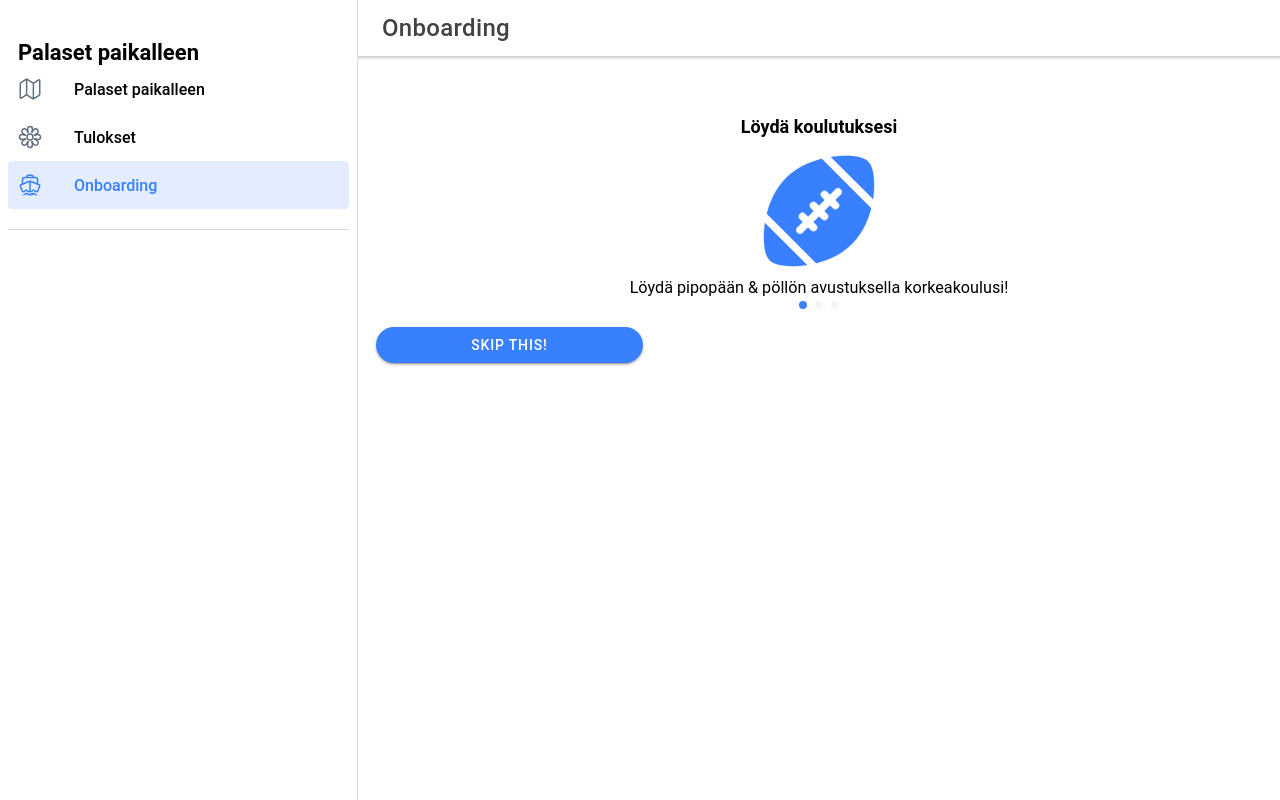
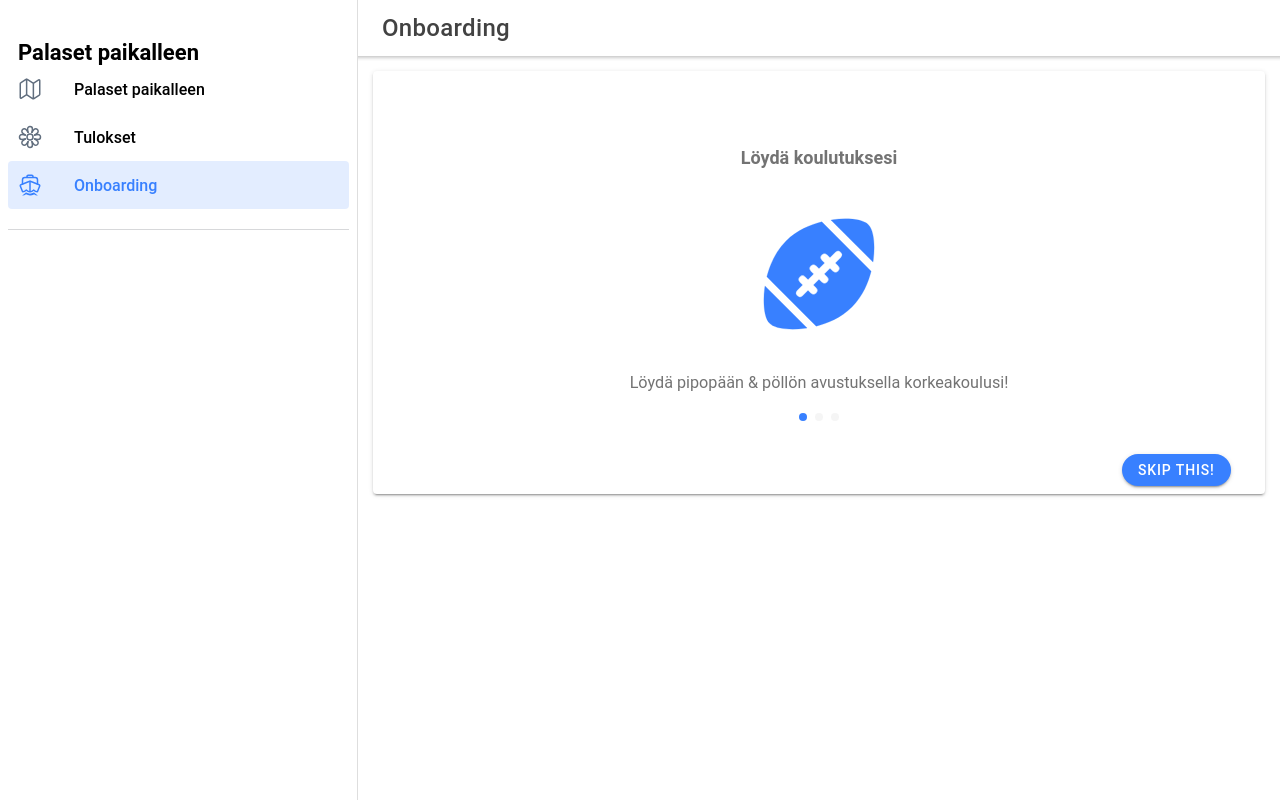
Before and after one commit to aleksi134/PalasetPaikalleen, a React (Create React App) app: page /page/Onboarding in a window 1280 px wide. Built offline with nearby package versions, Linux system fonts and the light colour scheme.

Commit message:
Demo slides with skip-function and crude button magic.

```diff
--- a/src/components/Onboarding.css
+++ b/src/components/Onboarding.css
@@ -1,3 +1,7 @@
+.onBoarding {
+  display: flex;
+}
+
 .diag ion-icon {
   font-size: 7em;
 }
@@ -14,10 +18,10 @@
 }
 
 #skip {
-
-  width: 30% !important;
+  /* width: 30% !important; */
   background: none !important;
   text-align: center !important;
   cursor: pointer !important;
   z-index: 5 !important;
+  float: right;
 }
--- a/src/components/Onboarding.tsx
+++ b/src/components/Onboarding.tsx
@@ -1,57 +1,86 @@
 import React from 'react'
-import { IonButton, IonContent, IonCol, IonGrid, IonIcon, IonSlide, IonSlides } from '@ionic/react'
+import {
+  IonButton,
+  IonCard,
+  IonContent,
+  IonCol,
+  IonGrid,
+  IonIcon,
+  IonSlide,
+  IonSlides,
+} from '@ionic/react'
 import { americanFootball, medal, analyticsOutline } from 'ionicons/icons'
 import './Onboarding.css'
-import '@ionic/react/css/padding.css'
-import '@ionic/react/css/flex-utils.css'
+// import '@ionic/react/css/padding.css'
+// import '@ionic/react/css/flex-utils.css'
 
 const Onboarding: React.FC = () => {
+  let [showSkip, setSkip] = React.useState(true)
+
+  const ionSlideChanged = (e: CustomEvent) => {
+    const target: any = e.target
+    setSkip(!target.swiper.isEnd)
+  }
+
   return (
-    <IonContent className="ion-padding">
-      {/**  <IonContent className="onboarding"> */}
-      <IonSlides pager className="parentSlides">
-        <IonSlide className="childrenSlide">
+    <IonContent>
+      <IonGrid>
+        <IonCard className="ion-padding">
+          <IonSlides pager onIonSlideDidChange={ionSlideChanged}>
+            <IonSlide>
               <IonGrid class="ion-justify-content-center">
                 <IonCol>
-              <h2 className="onboardingHeader">Löydä koulutuksesi</h2>
-              <div className="diag">
+                  <h2 className="onboardingHeader ion-padding">Löydä koulutuksesi</h2>
+                  <div className="diag ion-padding">
                     <IonIcon icon={americanFootball} color="primary"></IonIcon>
                   </div>
-              <p className="onboardingParagraph">
+                  <p className="onboardingParagraph ion-padding">
                     Löydä pipopään & pöllön avustuksella korkeakoulusi!
                   </p>
                 </IonCol>
               </IonGrid>
             </IonSlide>
 
-        <IonSlide className="childrenSlide">
+            <IonSlide>
               <IonGrid class="ion-justify-content-center">
                 <IonCol>
-              <h2 className="onboardingHeader">Ratkaise tehtävät</h2>
-              <div className="diag">
+                  <h2 className="onboardingHeader ion-padding">Ratkaise tehtävät</h2>
+                  <div className="diag ion-padding">
                     <IonIcon icon={medal} color="primary"></IonIcon>
                   </div>
-              <p className="onboardingParagraph">Pelaa kaupungit läpi ja pohdi vastauksia</p>
+                  <p className="onboardingParagraph ion-padding">
+                    Pelaa kaupungit läpi ja pohdi vastauksia
+                  </p>
                 </IonCol>
               </IonGrid>
             </IonSlide>
 
-        <IonSlide className="childrenSlide">
+            <IonSlide>
               <IonGrid class="ion-justify-content-center">
                 <IonCol>
-              <h2 className="onboardingHeader">Pohdi lopputulosta</h2>
-              <div className="diag">
+                  <h2 className="onboardingHeader ion-padding">Pohdi lopputulosta</h2>
+                  <div className="diag ion-padding">
                     <IonIcon icon={analyticsOutline} color="primary"></IonIcon>
                   </div>
-              <p className="onboardingParagraph">Vastauksien perusteella saat lopputulosteen!</p>
+                  <p className="onboardingParagraph ion-padding">
+                    Vastauksien perusteella saat lopputulosteen!
+                  </p>
                 </IonCol>
               </IonGrid>
             </IonSlide>
           </IonSlides>
-      <IonButton shape="round" id="skip">
-        Skip this!
+
+          <IonButton
+            shape="round"
+            id="skip"
+            className="ion-padding"
+            routerLink="/page/home" // is this ok? TODO check out
+          >
+            {showSkip ? 'Skip this!' : 'Alright'}
           </IonButton>
-      {/** skip-function here */}
+          {/** TODO skip-function here */}
+        </IonCard>
+      </IonGrid>
     </IonContent>
   )
 }
```
Also changed, not shown: 1 other file (tests, documents, lock files or other folders). Lines whose indentation alone changed are shown as unchanged.
